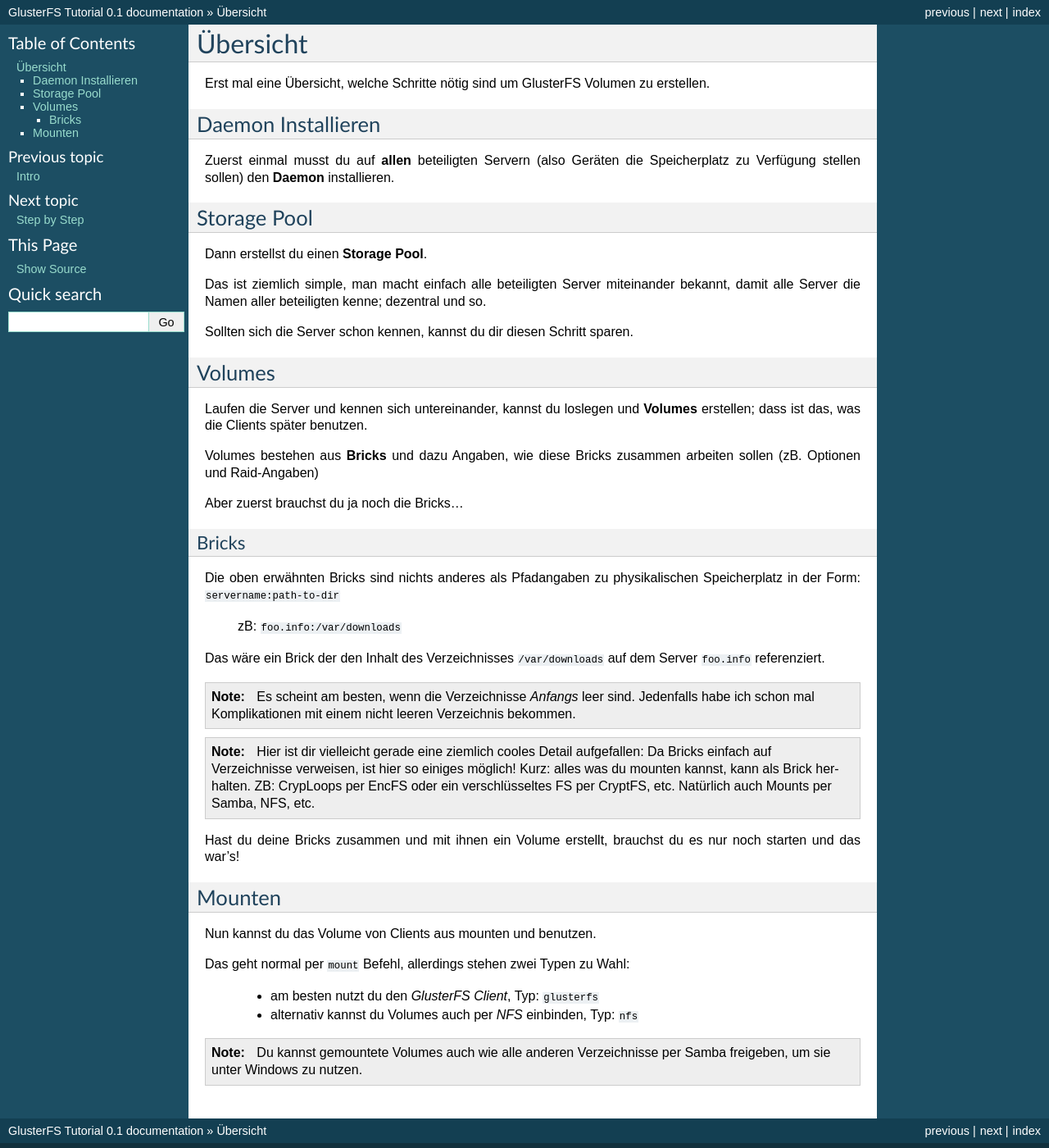
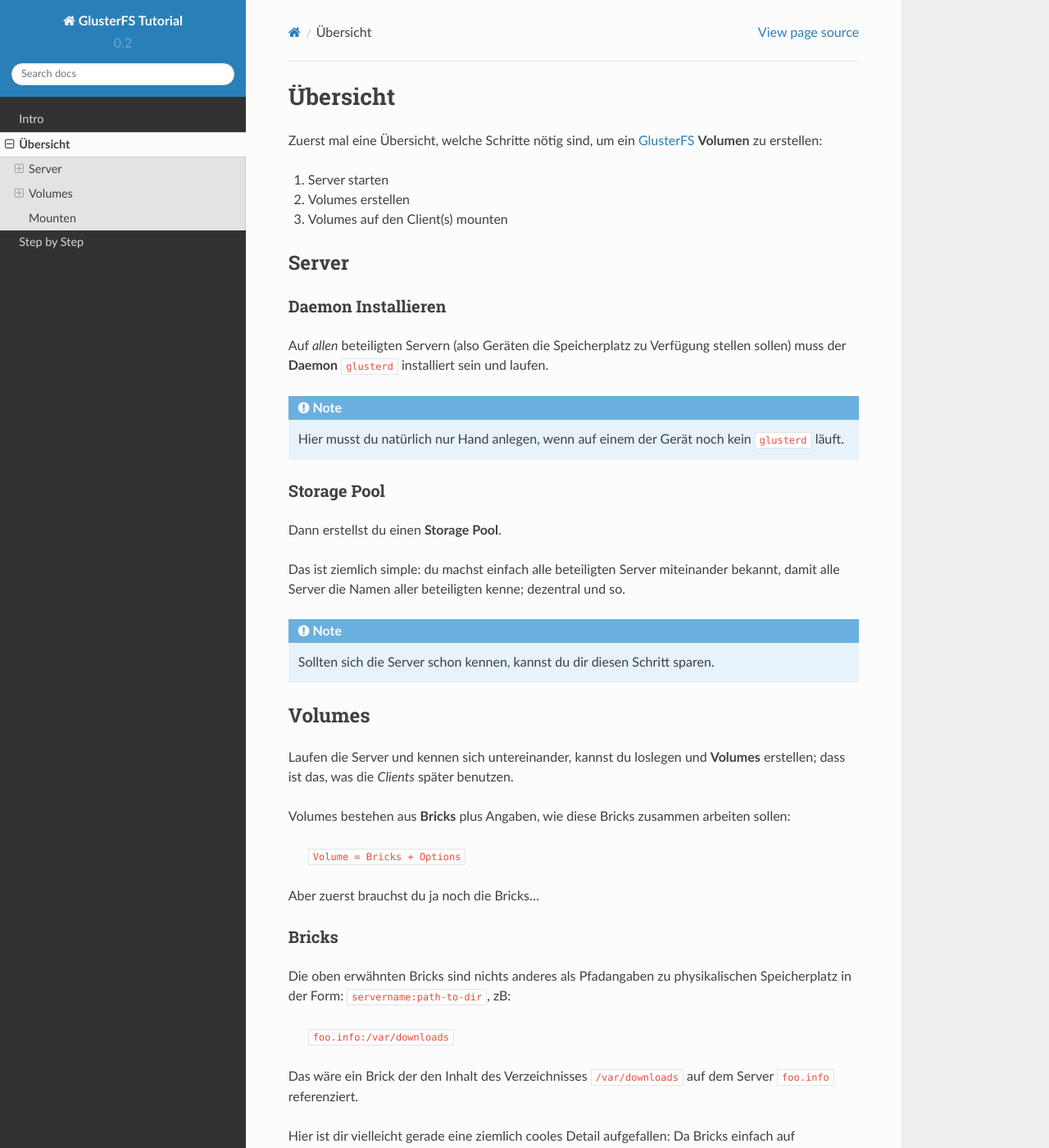
Before and after one commit to brutus/GlusterFS-Tutorial, a Sphinx documentation site: the page built from source/Overview.rst, in a window 1280 px wide and 1400 px high. Shown: the whole window at 82% size. Built offline with Sphinx 7.4.7 and the Read the Docs theme 2.0.0, drawn with Linux system fonts in a browser that asks for light colours; some of the changed text lies outside the part shown.

Commit message:
updated the guide

```diff
--- a/source/Overview.rst
+++ b/source/Overview.rst
@@ -1,34 +1,54 @@
 Übersicht
 =========
 
-Erst mal eine Übersicht, welche Schritte nötig sind um GlusterFS
-Volumen zu erstellen.
+Zuerst mal eine Übersicht, welche Schritte nötig sind, um ein GlusterFS_
+**Volumen** zu erstellen:
+
+1. Server starten
+
+2. Volumes erstellen
+
+3. Volumes auf den Client(s) mounten
+
+
+Server
+------
 
 Daemon Installieren
--------------------
+~~~~~~~~~~~~~~~~~~~
 
-Zuerst einmal musst du auf **allen** beteiligten Servern (also Geräten die
-Speicherplatz zu Verfügung stellen sollen) den **Daemon** installieren.
+Auf *allen* beteiligten Servern (also Geräten die Speicherplatz zu Verfügung
+stellen sollen) muss der **Daemon** ``glusterd`` installiert sein und laufen.
+
+.. note::
+
+  Hier musst du natürlich nur Hand anlegen, wenn auf einem der Gerät noch kein
+  ``glusterd`` läuft.
 
 Storage Pool
-------------
+~~~~~~~~~~~~
 
 Dann erstellst du einen **Storage Pool**.
 
-Das ist ziemlich simple, man macht einfach alle beteiligten Server miteinander
+Das ist ziemlich simple: du machst einfach alle beteiligten Server miteinander
 bekannt, damit alle Server die Namen aller beteiligten kenne; dezentral und
 so.
 
-Sollten sich die Server schon kennen, kannst du dir diesen Schritt sparen.
+.. note::
+
+  Sollten sich die Server schon kennen, kannst du dir diesen Schritt sparen.
+
 
 Volumes
 -------
 
 Laufen die Server und kennen sich untereinander, kannst du loslegen und
-**Volumes** erstellen; dass ist das, was die Clients später benutzen.
+**Volumes** erstellen; dass ist das, was die *Clients* später benutzen.
 
-Volumes bestehen aus **Bricks** und dazu Angaben, wie diese Bricks zusammen
-arbeiten sollen (zB. Optionen und Raid-Angaben)
+Volumes bestehen aus **Bricks** plus Angaben, wie diese Bricks zusammen
+arbeiten sollen:
+
+  ``Volume = Bricks + Options``
 
 Aber zuerst brauchst du ja noch die Bricks...
 
@@ -36,36 +56,38 @@
 ~~~~~~
 
 Die oben erwähnten Bricks sind nichts anderes als Pfadangaben zu
-physikalischen Speicherplatz in der Form: ``servername:path-to-dir``
+physikalischen Speicherplatz in der Form: ``servername:path-to-dir``, zB:
 
-  zB: ``foo.info:/var/downloads``
+  ``foo.info:/var/downloads``
 
 Das wäre ein Brick der den Inhalt des Verzeichnisses ``/var/downloads`` auf
 dem Server ``foo.info`` referenziert.
 
-.. note::
-
-   Es scheint am besten, wenn die Verzeichnisse *Anfangs* leer sind.
-   Jedenfalls habe ich schon mal Komplikationen mit einem nicht leeren
-   Verzeichnis bekommen.
+Hier ist dir vielleicht gerade eine ziemlich cooles Detail aufgefallen: Da
+Bricks einfach auf Verzeichnisse verweisen, ist hier so einiges möglich! Kurz:
+*alles was du mounten kannst, kann als Brick herhalten*. ZB: USB Platten und
+Sticks, Netzwerk-Mounts über NFS_ oder Samba_, *CrypLoops* per EncFS_ oder
+eCryptFS_, etc.
 
 .. note::
 
-  Hier ist dir vielleicht gerade eine ziemlich cooles Detail aufgefallen: Da
-  Bricks einfach auf Verzeichnisse verweisen, ist hier so einiges möglich!
-  Kurz: alles was du mounten kannst, kann als Brick herhalten. ZB: CrypLoops
-  per EncFS oder ein verschlüsseltes FS per CryptFS, etc. Natürlich auch
-  Mounts per Samba, NFS, etc.
+  Es scheint am besten, wenn die Verzeichnisse *Anfangs* leer sind.
+  Jedenfalls habe ich schon mal Komplikationen mit einem nicht leeren
+  Verzeichnis bekommen.
+
+Volumes starten
+~~~~~~~~~~~~~~~
 
 Hast du deine Bricks zusammen und mit ihnen ein Volume erstellt, brauchst du
 es nur noch starten und das war's!
 
+
 Mounten
 -------
 
-Nun kannst du das Volume von Clients aus mounten und benutzen.
+Nun kannst du das **Volume** von *Clients* aus mounten und benutzen.
 
-Das geht normal per ``mount`` Befehl, allerdings stehen zwei Typen zu Wahl:
+Das geht per ``mount`` Befehl, allerdings stehen zwei Typen zu Wahl:
 
   * am besten nutzt du den *GlusterFS Client*, Typ: ``glusterfs``
 
--- a/source/conf.py
+++ b/source/conf.py
@@ -48,9 +48,9 @@
 # built documents.
 #
 # The short X.Y version.
-version = '0.1'
+version = '0.2'
 # The full version, including alpha/beta/rc tags.
-release = '0.1'
+release = '0.2'
 
 # The language for content autogenerated by Sphinx. Refer to documentation
 # for a list of supported languages.
@@ -86,12 +86,19 @@
 # A list of ignored prefixes for module index sorting.
 #modindex_common_prefix = []
 
+rst_epilog = open('links.rst').read()
+
 
 # -- Options for HTML output ---------------------------------------------------
 
-# The theme to use for HTML and HTML Help pages.  See the documentation for
-# a list of builtin themes.
-html_theme = 'default'
+# only import and set the theme if we're building docs locally
+
+if os.environ.get('READTHEDOCS', None) == 'True':
+  html_theme = 'default'
+else:
+  import sphinx_rtd_theme  # pip install --user sphinx_rtd_theme
+  html_theme = 'sphinx_rtd_theme'
+  html_theme_path = [sphinx_rtd_theme.get_html_theme_path()]
 
 # Theme options are theme-specific and customize the look and feel of a theme
 # further.  For a list of options available for each theme, see the
--- /dev/null
+++ b/source/links.rst
@@ -0,0 +1,5 @@
+.. _GlusterFS: http://www.gluster.org/
+.. _NFS: http://de.wikipedia.org/wiki/Network_File_System
+.. _Samba: http://de.wikipedia.org/wiki/Samba_%28Software%29
+.. _EncFS: http://de.wikipedia.org/wiki/EncFS
+.. _eCryptFS: http://ecryptfs.org/
```
Also changed, not shown: other parts of source/Overview.rst (+2 -1 lines), source/Intro.rst (+26 -21 lines), source/Step by Step.rst (+55 -24 lines), source/index.rst (+3 -6 lines).
